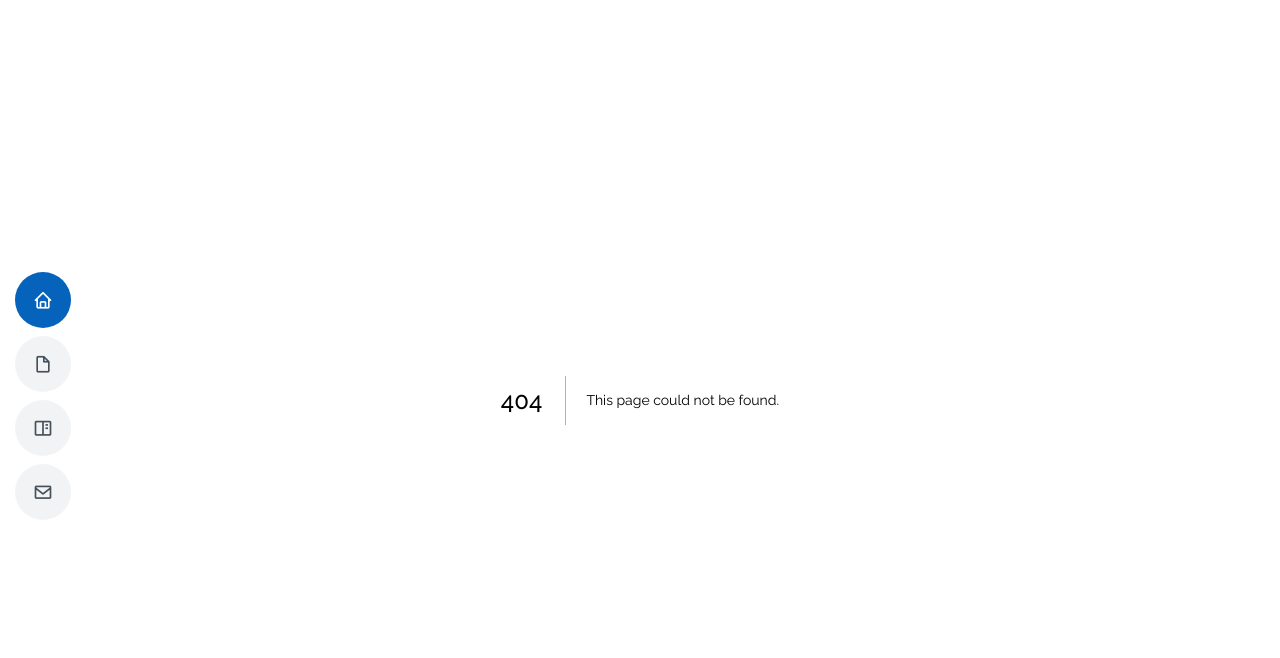
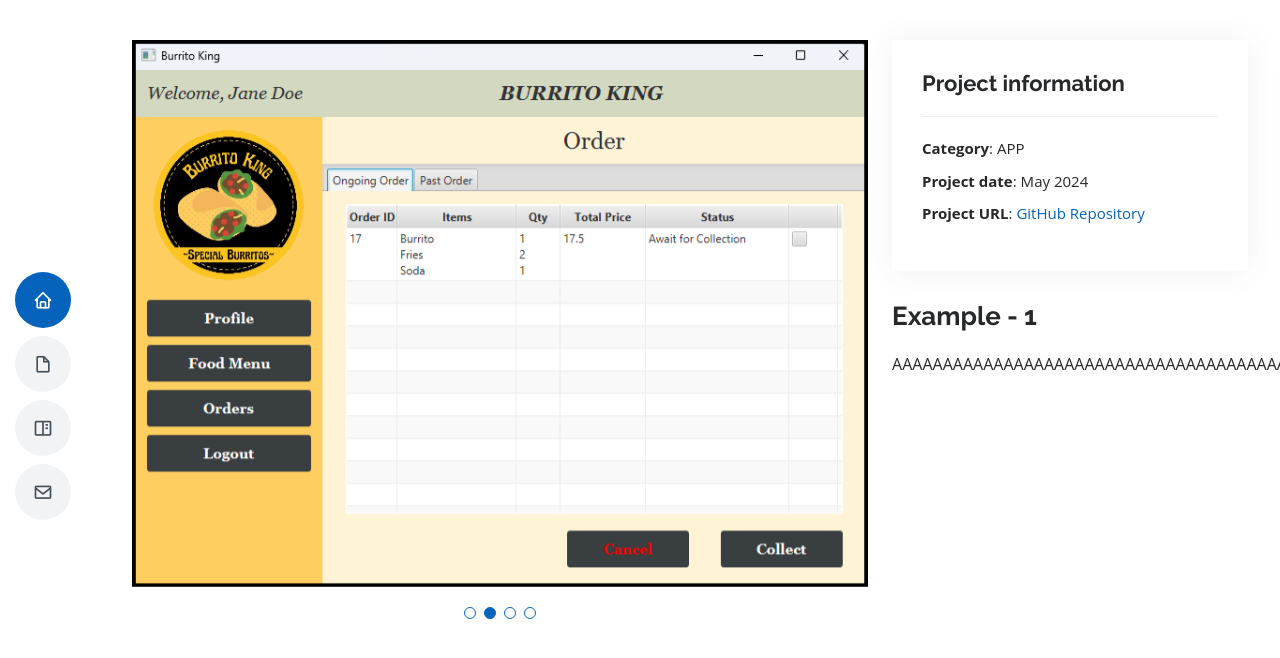
Before and after one commit to anneelv/anneelvira-portfolio, a Next.js app in the folder personal-portfolio/: page /portfolio/1 in a window 1280 px wide. Before the commit this address had no page. Shown: the top 658 px of the page. Built offline with nearby package versions, Linux system fonts and the light colour scheme.

Commit message:
Create page template for each portfolio and routing

```diff
--- a/personal-portfolio/src/app/components/PortfolioItem.tsx
+++ b/personal-portfolio/src/app/components/PortfolioItem.tsx
@@ -27,7 +27,7 @@ export default function PortfolioItem({
   return (
     <div className="col-lg-4 col-md-6 portfolio-item">
       <div className="portfolio-wrap">
-        <img src={item.img} className="image-fluid" alt={item.title} />
+        <img src={item.img} className="img-fluid" alt={item.title} />
         <div className="portfolio-info">
           <h4>{item.title}</h4>
           <p>{item.brief}</p>
--- a/personal-portfolio/src/app/data/data.ts
+++ b/personal-portfolio/src/app/data/data.ts
@@ -167,6 +167,36 @@ export const resume = [
 ];
 
 /*---------------------------------------
+FILTERS
+---------------------------------------*/
+export const filters = [
+  {
+    id: 1,
+    name: "All",
+    category: "all",
+    active: true,
+  },
+  {
+    id: 2,
+    name: "App",
+    category: "app",
+    active: false,
+  },
+  {
+    id: 3,
+    name: "Web App",
+    category: "web-app",
+    active: false,
+  },
+  {
+    id: 4,
+    name: "Others",
+    category: "others",
+    active: false,
+  },
+];
+
+/*---------------------------------------
 PORTFOLIO DATA
 ---------------------------------------*/
 export const portfolioData = [
@@ -209,4 +239,56 @@ export const portfolioData = [
     brief: "",
     category: "others",
   },
+  {
+    id: 4,
+    img: "/assets/images/portfolio/BurritoKing/login-page.png",
+    gallery: [
+      "/assets/images/portfolio/BurritoKing/food-menu-page.png",
+      "/assets/images/portfolio/BurritoKing/order-page.png",
+      "/assets/images/portfolio/BurritoKing/checkout-page.png",
+      "/assets/images/portfolio/BurritoKing/login-page.png",
+    ],
+    title: "Burrito King Desktop App",
+    brief: "",
+    category: "web-app",
+  },
+  {
+    id: 5,
+    img: "/assets/images/portfolio/BurritoKing/login-page.png",
+    gallery: [
+      "/assets/images/portfolio/BurritoKing/food-menu-page.png",
+      "/assets/images/portfolio/BurritoKing/order-page.png",
+      "/assets/images/portfolio/BurritoKing/checkout-page.png",
+      "/assets/images/portfolio/BurritoKing/login-page.png",
+    ],
+    title: "Burrito King Desktop App",
+    brief: "",
+    category: "others",
+  },
+  {
+    id: 6,
+    img: "/assets/images/portfolio/BurritoKing/login-page.png",
+    gallery: [
+      "/assets/images/portfolio/BurritoKing/food-menu-page.png",
+      "/assets/images/portfolio/BurritoKing/order-page.png",
+      "/assets/images/portfolio/BurritoKing/checkout-page.png",
+      "/assets/images/portfolio/BurritoKing/login-page.png",
+    ],
+    title: "Burrito King Desktop App",
+    brief: "",
+    category: "app",
+  },
+  {
+    id: 7,
+    img: "/assets/images/portfolio/BurritoKing/login-page.png",
+    gallery: [
+      "/assets/images/portfolio/BurritoKing/food-menu-page.png",
+      "/assets/images/portfolio/BurritoKing/order-page.png",
+      "/assets/images/portfolio/BurritoKing/checkout-page.png",
+      "/assets/images/portfolio/BurritoKing/login-page.png",
+    ],
+    title: "Burrito King Desktop App",
+    brief: "",
+    category: "others",
+  },
 ];
--- /dev/null
+++ b/personal-portfolio/src/app/portfolio/[id]/page.tsx
@@ -0,0 +1,93 @@
+"use client";
+
+import React, { useState, useEffect } from "react";
+// Swiper React Components
+import { Swiper, SwiperSlide } from "swiper/react";
+// Swiper sttyles
+import "swiper/css";
+import "swiper/css/pagination";
+
+// required modules
+import { Autoplay, Pagination } from "swiper/modules";
+import "./style.css";
+
+export default function PortfolioDetails({
+  params,
+}: {
+  params: { id: string };
+}) {
+  const id = params.id;
+  const [item, setItem] = useState<any | {}>({});
+
+  const getPortfolioDetailsData = (id: string) => {
+    const res = fetch(`http://localhost:3000/api/portfolio/${id}`)
+      .then((res) => res.json())
+      .then((data) => setItem(data))
+      .catch((e) => console.log(e.message));
+  };
+
+  useEffect(() => {
+    getPortfolioDetailsData(id);
+  }, []);
+
+  return (
+    <main id="main">
+      <section id="portfolio-details" className="portfolio-details">
+        <div className="container">
+          <div className="row gy-4">
+            <div className="col-lg-8">
+              <Swiper
+                spaceBetween={0}
+                autoplay={{
+                  delay: 5000,
+                  disableOnInteraction: false,
+                }}
+                pagination={{
+                  el: ".swiper-pagination",
+                  type: "bullets",
+                  clickable: true,
+                }}
+                modules={[Autoplay, Pagination]}
+                loop={true}
+                className="portfolio-details-slider swiper"
+              >
+                {item &&
+                  item.gallery &&
+                  item.gallery.length > 0 &&
+                  item.gallery.map((img: string, index: number) => (
+                    <SwiperSlide key={index}>
+                      <img src={img} alt="" />
+                    </SwiperSlide>
+                  ))}
+                <div className="swiper-pagination"></div>
+              </Swiper>
+            </div>
+
+            <div className="col-lg-4">
+              <div className="portfolio-info">
+                <h3>Project information</h3>
+                <ul>
+                  <li>
+                    <strong>Category</strong>:{" "}
+                    {item.category && item.category.toUpperCase()}
+                  </li>
+                  <li>
+                    <strong>Project date</strong>: May 2024
+                  </li>
+                  <li>
+                    <strong>Project URL</strong>:{" "}
+                    <a href="#">GitHub Repository</a>
+                  </li>
+                </ul>
+              </div>
+              <div className="portfolio-description">
+                <h2>Example - {item.id}</h2>
+                <p>AAAAAAAAAAAAAAAAAAAAAAAAAAAAAAAAAAAAAAAAAAAAAAAAAA</p>
+              </div>
+            </div>
+          </div>
+        </div>
+      </section>
+    </main>
+  );
+}
--- /dev/null
+++ b/personal-portfolio/src/app/portfolio/[id]/style.css
@@ -0,0 +1,70 @@
+/*---------------------------------------
+PORTFOLIO DETAILS
+---------------------------------------*/
+.portfolio-details {
+  padding-top: 40px;
+}
+
+.portfolio-details .portfolio-details-slider img {
+  width: 100%;
+}
+
+.portfolio-details .portfolio-details-slider .swiper-pagination {
+  margin-top: 20px;
+  position: relative;
+}
+
+.portfolio-details
+  .portfolio-details-slider
+  .swiper-pagination
+  .swiper-pagination-bullet {
+  width: 12px;
+  height: 12px;
+  background-color: #fff;
+  opacity: 1;
+  border: 1px solid #0563bb;
+}
+
+.portfolio-details
+  .portfolio-details-slider
+  .swiper-pagination
+  .swiper-pagination-bullet-active {
+  background-color: #0563bb;
+}
+
+.portfolio-details .portfolio-info {
+  padding: 30px;
+  box-shadow: 0px 0 30px rgba(69, 80, 91, 0.08);
+}
+
+.portfolio-details .portfolio-info h3 {
+  font-size: 22px;
+  font-weight: 700;
+  margin-bottom: 20px;
+  padding-bottom: 20px;
+  border-bottom: 1px solid #eee;
+}
+
+.portfolio-details .portfolio-info ul {
+  list-style: none;
+  padding: 0;
+  font-size: 15px;
+}
+
+.portfolio-details .portfolio-info ul li + li {
+  margin-top: 10px;
+}
+
+.portfolio-details .portfolio-description {
+  padding-top: 30px;
+}
+
+.portfolio-details .portfolio-description h2 {
+  font-size: 26px;
+  font-weight: 700;
+  margin-bottom: 20px;
+}
+
+.portfolio-details .portfolio-description p {
+  padding: 0;
+}
```
Also changed, not shown: personal-portfolio/src/app/sections/Portfolio.tsx (+83 -2 lines), personal-portfolio/src/app/sections/portfolio.css (+35 -0 lines).
